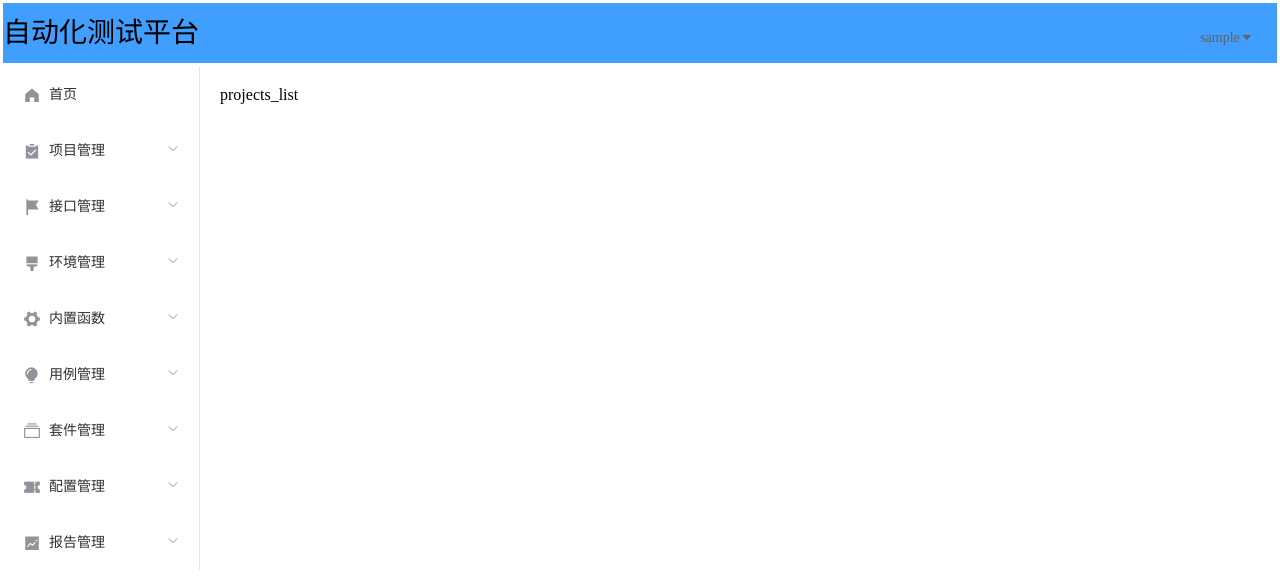
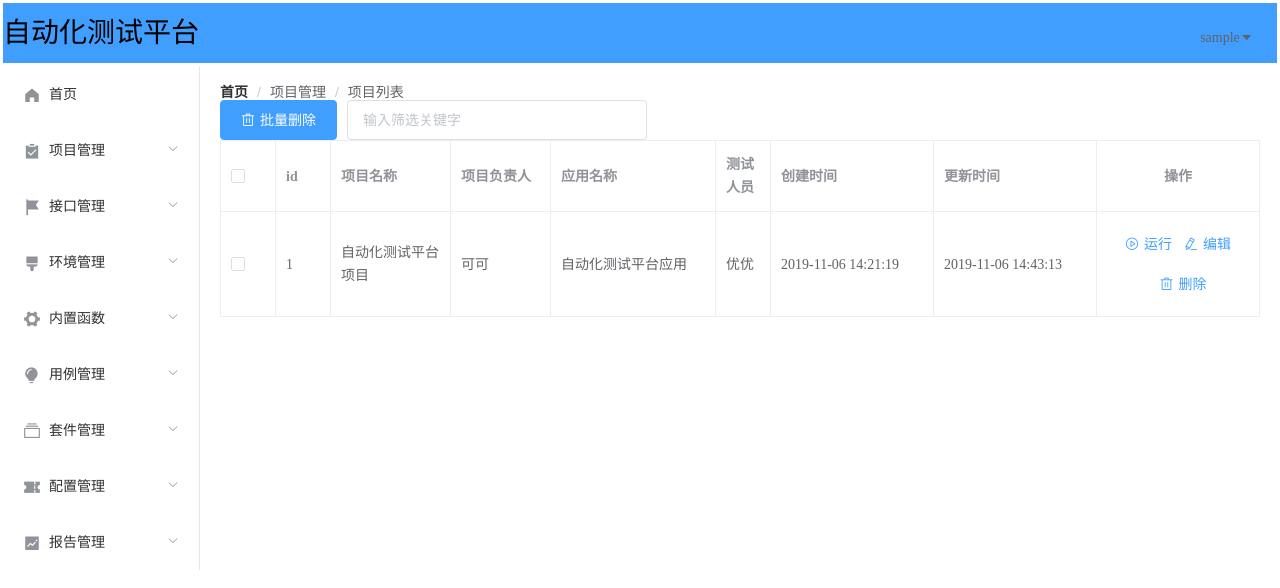
Before and after one commit to Ryyyyyyyyu/firstvueweb, a Vue app: page /project/list in a window 1280 px wide. Shown: the top 588 px of the page. Built offline with nearby package versions, Linux system fonts and the light colour scheme; sample sign-in values are in the browser's storage.

Commit message:
调整路由配置

```diff
--- /dev/null
+++ b/src/api/request.js
@@ -0,0 +1,6 @@
+import axios from 'axios'
+
+let host = 'http://127.0.0.1:8000';
+
+// 登录
+export const login = params => { return axios.post(`${host}/user/login/`, params) };
--- a/src/components/Menu.vue
+++ b/src/components/Menu.vue
@@ -5,18 +5,18 @@
       <el-menu-item :index="item.path" v-for="(item, index) in this.$router.options.routes" :key="index"
                   v-if="!item.hidden && !item.children">
         <i :class="item.meta.icon"></i>
-        <span slot="title">{{ item.title }}</span>
+        <span slot="title">{{ item.meta.title }}</span>
       </el-menu-item>
 
       <el-submenu :index="item.path" v-for="(item, index) in this.$router.options.routes" :key="index"
                   v-if="!item.hidden && item.children">
         <template slot="title">
           <i :class="item.meta.icon"></i>
-          <span>{{ item.title }}</span>
+          <span>{{ item.meta.title }}</span>
         </template>
         <el-menu-item :index="children.path"
                       v-for="(children, index1) in item.children" :key="index1">
-          <span>{{ children.title }}</span>
+          <span>{{ children.meta.title }}</span>
         </el-menu-item>
       </el-submenu>
     </el-menu>
--- a/src/router/index.js
+++ b/src/router/index.js
@@ -33,8 +33,8 @@ const routes = [
     path: '/home',
     name: 'Home',
     component: Home,
-    title: '首页',
     meta: {
+      title: '首页',
       icon: 'el-icon-s-home',
       requiresAuth: true // 添加该字段，表示进入这个路由是需要登录的
     }
@@ -43,22 +43,27 @@ const routes = [
     path: '/project',
     name: 'Project',
     redirect: '/project/list',
-    title: '项目管理',
     component: Home,
     meta: {
+      title: '项目管理',
       icon: 'el-icon-s-claim'
     },
     children: [
       {
         path: '/project/list',
-        title: '项目列表',
         name: 'ProjectList',
-        component: ProjectList
-      }, {
+        component: ProjectList,
+        meta: {
+          title: '项目列表',
+        }
+      },
+      {
         path: '/project/add',
-        title: '项目新增',
         name: 'ProjectAdd',
-        component: ProjectAdd
+        component: ProjectAdd,
+        meta: {
+          title: '项目新增',
+        }
       }
     ]
   },
@@ -66,22 +71,27 @@ const routes = [
     path: '/interface',
     name: 'Interface',
     redirect: '/interface/list',
-    title: '接口管理',
     component: Home,
     meta: {
+      title: '接口管理',
       icon: 'el-icon-s-flag'
     },
     children: [
       {
         path: '/interface/list',
-        title: '接口列表',
         name: 'InterfaceList',
-        component: InterfaceList
-      }, {
+        component: InterfaceList,
+        meta: {
+          title: '接口列表',
+        }
+      },
+      {
         path: '/interface/add',
-        title: '项目新增',
         name: 'InterfaceAdd',
-        component: InterfaceAdd
+        component: InterfaceAdd,
+        meta: {
+          title: '项目新增',
+        }
       }
     ]
   },
@@ -89,22 +99,27 @@ const routes = [
     path: '/env',
     name: 'Env',
     redirect: '/env/list',
-    title: '环境管理',
     component: Home,
     meta: {
+      title: '环境管理',
       icon: 'el-icon-s-open'
     },
     children: [
       {
         path: '/env/list',
-        title: '环境列表',
         name: 'EnvList',
-        component: EnvList
-      }, {
+        component: EnvList,
+        meta: {
+          title: '环境列表',
+        }
+      },
+      {
         path: '/env/add',
-        title: '环境新增',
         name: 'EnvAdd',
-        component: EnvAdd
+        component: EnvAdd,
+        meta: {
+          title: '环境新增',
+        }
       }
     ]
   },
@@ -112,9 +127,9 @@ const routes = [
     path: '/builtin',
     name: 'Builtin',
     redirect: '/builtin/list',
-    title: '内置函数',
     component: Home,
     meta: {
+      title: '内置函数',
       icon: 'el-icon-s-tools'
     },
     children: [
@@ -122,7 +137,10 @@ const routes = [
         path: '/builtin/list',
         title: '函数列表',
         name: 'BuiltinList',
-        component: BuiltinList
+        component: BuiltinList,
+        meta: {
+          title: '函数列表',
+        }
       }
     ]
   },
@@ -130,22 +148,28 @@ const routes = [
     path: '/testcase',
     name: 'Testcase',
     redirect: '/testcase/list',
-    title: '用例管理',
+
     component: Home,
     meta: {
+      title: '用例管理',
       icon: 'el-icon-s-opportunity'
     },
     children: [
       {
         path: '/testcase/list',
-        title: '用例列表',
         name: 'TestcaseList',
-        component: TestcaseList
-      }, {
+        component: TestcaseList,
+        meta: {
+          title: '用例列表',
+        }
+      },
+      {
         path: '/testcase/add',
-        title: '用例新增',
         name: 'TestcaseAdd',
-        component: TestcaseAdd
+        component: TestcaseAdd,
+        meta: {
+          title: '用例新增',
+        }
       }
     ]
   },
@@ -153,22 +177,27 @@ const routes = [
     path: '/testsuite',
     name: 'Testsuite',
     redirect: '/testsuite/list',
-    title: '套件管理',
     component: Home,
     meta: {
+      title: '套件管理',
       icon: 'el-icon-files'
     },
     children: [
       {
         path: '/testsuite/list',
-        title: '套件列表',
         name: 'TestsuiteList',
-        component: TestsuiteList
-      }, {
+        component: TestsuiteList,
+        meta: {
+          title: '套件列表',
+        }
+      },
+      {
         path: '/testsuite/add',
-        title: '套件新增',
         name: 'TestsuiteAdd',
-        component: TestsuiteAdd
+        component: TestsuiteAdd,
+        meta: {
+          title: '套件新增',
+        }
       }
     ]
   },
@@ -176,22 +205,27 @@ const routes = [
     path: '/configure',
     name: 'Configure',
     redirect: '/configure/list',
-    title: '配置管理',
     component: Home,
     meta: {
+      title: '配置管理',
       icon: 'el-icon-s-ticket'
     },
     children: [
       {
         path: '/configure/list',
-        title: '套件列表',
         name: 'ConfigureList',
-        component: ConfigureList
-      }, {
+        component: ConfigureList,
+        meta: {
+          title: '套件列表',
+        }
+      },
+      {
         path: '/configure/add',
-        title: '套件新增',
         name: 'ConfigureAdd',
-        component: ConfigureAdd
+        component: ConfigureAdd,
+        meta: {
+          title: '套件新增',
+        }
       }
     ]
   },
@@ -199,17 +233,19 @@ const routes = [
     path: '/report',
     name: 'Report',
     redirect: '/report/list',
-    title: '报告管理',
     component: Home,
     meta: {
+      title: '报告管理',
       icon: 'el-icon-s-marketing'
     },
     children: [
       {
         path: '/report/list',
-        title: '报告列表',
         name: 'ReportList',
-        component: ReportList
+        component: ReportList,
+        meta: {
+          title: '报告列表',
+        }
       }
     ]
   },
--- a/src/views/Login.vue
+++ b/src/views/Login.vue
@@ -39,6 +39,7 @@
 
 <script>
 import VerCode from "../components/VerCode";
+import { login } from "@/api/request"
 
 export default {
   name: "Login",
@@ -90,8 +91,7 @@ export default {
             username: this.loginForm.username,
             password: this.loginForm.password,
           }
-          await this.$request.post("/user/login/", params)
-            .then(res => {
+          await login(params).then(res => {
             console.log(res)
             if (res.status === 200 && res.data.token){
             this.$message.success('登录成功');
--- a/src/views/projects/List.vue
+++ b/src/views/projects/List.vue
@@ -1,13 +1,80 @@
 <template>
-  <div>projects_list</div>
+  <div class="table">
+    <div class="crumbs">
+      <el-breadcrumb separator="/">
+        <el-breadcrumb-item :to="{ path: '/home' }">首页</el-breadcrumb-item>
+        <el-breadcrumb-item>项目管理</el-breadcrumb-item>
+        <el-breadcrumb-item>项目列表</el-breadcrumb-item>
+      </el-breadcrumb>
+    </div>
+    <div class="container">
+      <div class="handle-box">
+        <el-button type="primary" icon="el-icon-delete" class="handle-del mr10">批量删除</el-button>
+        <el-input placeholder="输入筛选关键字" class="handle-input mr10"></el-input>
+      </div>
+      <el-table ref="multipleTable" :data="tableData" tooltip-effect="dark" border style="width: 100%">
+        <el-table-column type="selection" width="55"></el-table-column>
+        <el-table-column prop="id" label="id" width="55"></el-table-column>
+        <el-table-column prop="name" label="项目名称" width="120">
+        </el-table-column>
+        <el-table-column prop="leader" label="项目负责人" width="100">
+        </el-table-column>
+        <el-table-column prop="publish_app" label="应用名称" show-overflow-tooltip>
+        </el-table-column>
+        <el-table-column prop="tester" label="测试人员" width="55" show-overflow-tooltip>
+        </el-table-column>
+        <el-table-column prop="create_time" label="创建时间" show-overflow-tooltip>
+        </el-table-column>
+        <el-table-column prop="update_time" label="更新时间" show-overflow-tooltip>
+        </el-table-column>
+        <el-table-column prop="address" label="操作" align="center">
+          <template slot-scope="scope">
+            <el-button type="text" icon="el-icon-video-play">运行</el-button>
+            <el-button type="text" icon="el-icon-edit">编辑</el-button>
+            <el-button type="text" icon="el-icon-delete">删除</el-button>
+          </template>
+        </el-table-column>
+      </el-table>
+      <div style="margin-top: 20px">
+
+      </div>
+    </div>
+  </div>
 </template>
 
 <script>
 export default {
-name: "ProjectList"
+  name: "ProjectList",
+  data() {
+    return {
+      tableData: [{
+        "id": 1,
+        "name": "自动化测试平台项目",
+        "leader": "可可",
+        "tester": "优优",
+        "programmer": "可优",
+        "publish_app": "自动化测试平台应用",
+        "desc": "该平台当前主要用于接口自动化测试.",
+        "is_valid": true,
+        "create_time": "2019-11-06 14:21:19",
+        "update_time": "2019-11-06 14:43:13",
+        "interfaces": 4,
+        "testsuits": 1,
+        "testcases": 5,
+        "configures": 2
+      }]
+    }
+  }
 }
 </script>
 
 <style scoped>
+.handle-input {
+  width: 300px;
+  display: inline-block;
+}
 
+.mr10 {
+  margin-right: 10px;
+}
 </style>
```
